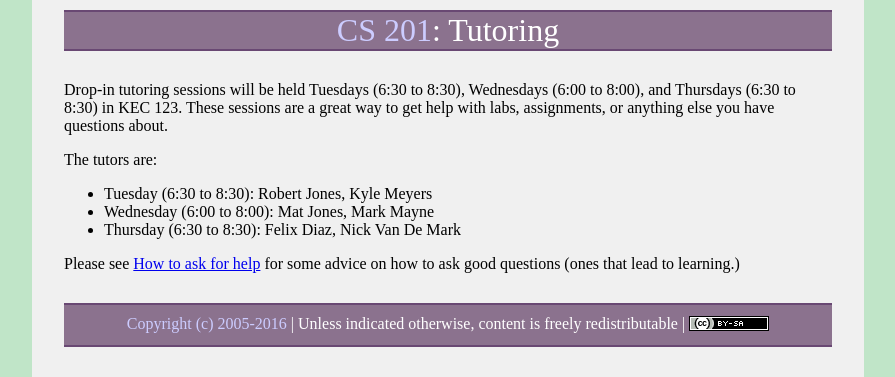
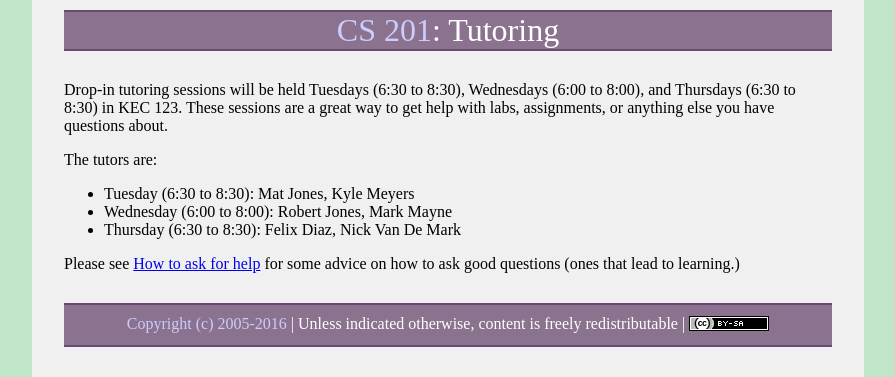
Before and after one commit to ycpcs/cs201-fall2016, a Jekyll site: the page built from tutoring.md, in a window 1280 px wide. Shown: the top 377 px of the page, without its empty margins (192-1087 px from the left). Built offline with Jekyll 4.4.1, drawn with Linux system fonts in a browser that asks for light colours; some web fonts are replaced.

```diff
--- a/tutoring.md
+++ b/tutoring.md
@@ -7,8 +7,8 @@ Drop-in tutoring sessions will be held Tuesdays (6:30 to 8:30), Wednesdays (6:00
 
 The tutors are:
 
-* Tuesday (6:30 to 8:30): Robert Jones, Kyle Meyers
-* Wednesday (6:00 to 8:00): Mat Jones, Mark Mayne
+* Tuesday (6:30 to 8:30): Mat Jones, Kyle Meyers
+* Wednesday (6:00 to 8:00): Robert Jones, Mark Mayne
 * Thursday (6:30 to 8:30): Felix Diaz, Nick Van De Mark
 
 Please see [How to ask for help](http://faculty.ycp.edu/~dhovemey/askingForHelp.html) for some advice on how to ask good questions (ones that lead to learning.)
```
